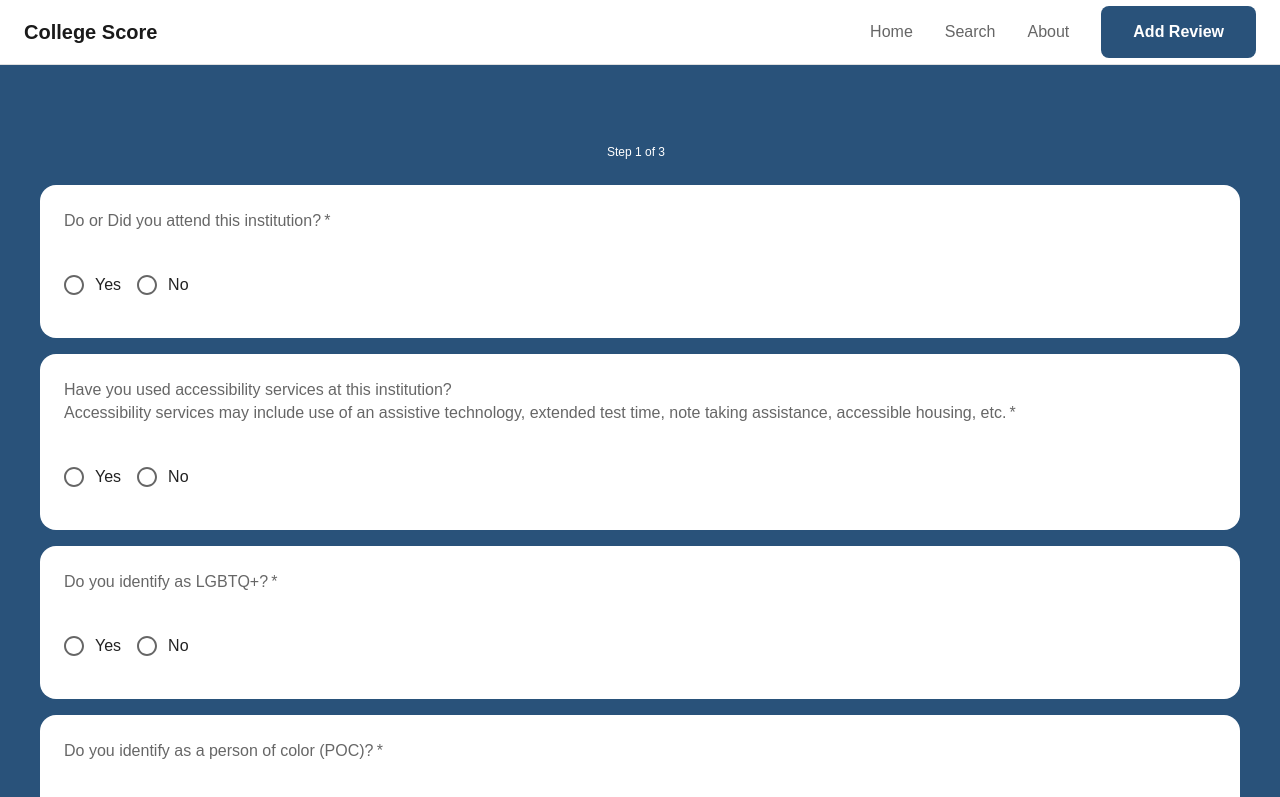
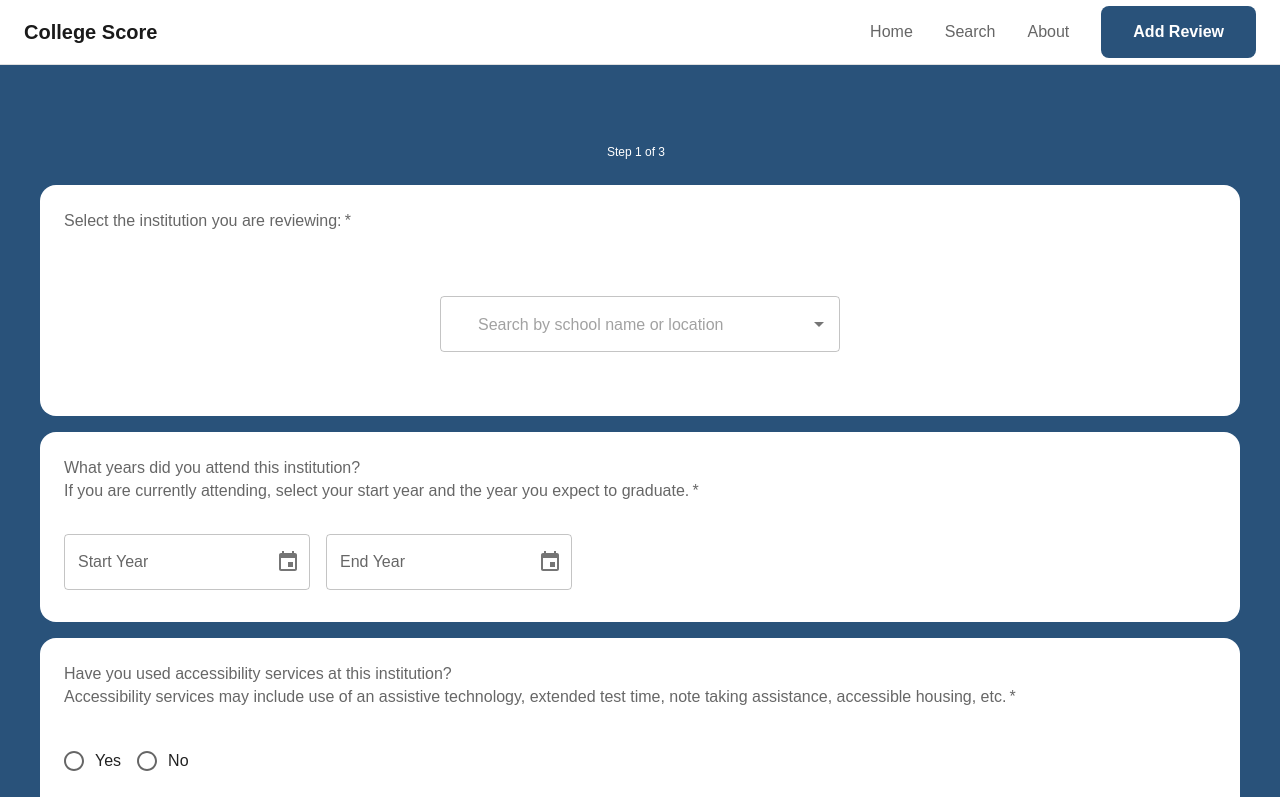
Before and after one commit to collegescore/frontend, a Next.js app: page /review in a window 1280 px wide. Shown: the top 797 px of the page. Built offline with nearby package versions, Linux system fonts and the light colour scheme; some icons are missing; what @mui/material-nextjs would draw is missing.

Commit message:
add search for college to review question

```diff
--- a/src/components/review/Question.tsx
+++ b/src/components/review/Question.tsx
@@ -12,6 +12,7 @@ import { Question } from "@/types/review_qa";
 
 import { LocalizationProvider, DatePicker } from "@mui/x-date-pickers";
 import { AdapterDayjs } from "@mui/x-date-pickers/AdapterDayjs";
+import { UniversitySearch } from "../common/UniversitySearch";
 
 interface ReviewQuestionProps {
   question: Question;
@@ -124,6 +125,14 @@ function ReviewQuestion({ question, onChange, value }: ReviewQuestionProps) {
             ))}
           </FormGroup>
         );
+      case "school-select":
+        return (
+          <UniversitySearch //TODO: fix value handling after the branch is merged
+            onSelect={(college) =>
+              onChange?.(question.id, college?.slug ?? null)
+            }
+          />
+        );
       default:
         return null;
     }
--- a/src/lib/reviewQuestions.ts
+++ b/src/lib/reviewQuestions.ts
@@ -8,11 +8,9 @@ export const reviewQuestions: Question[] = [
   {
     id: "q0",
     category: "Demographics",
-    type: "yes-no",
-    question: "Do or Did you attend this institution?",
+    type: "school-select",
+    question: "Select the institution you are reviewing:",
     required: true,
-    conditional: true,
-    followUpQuestionId: "q1",
   },
   {
     id: "q1",
--- a/src/types/review_qa.ts
+++ b/src/types/review_qa.ts
@@ -4,7 +4,8 @@ export type QuestionType =
   | "yes-no"
   | "date-range"
   | "text"
-  | "multiple-choice"; //possible question types that we can filter by
+  | "multiple-choice"
+  | "school-select"; //possible question types that we can filter by
 
 /**Union type of all possible question types */
 export type Question =
@@ -12,7 +13,8 @@ export type Question =
   | YesNoQ
   | DateRangeQ
   | TextQ
-  | MultipleChoiceQ;
+  | MultipleChoiceQ
+  | SchoolQ;
 
 type category = "Demographics" | "Rating" | "Written";
 
@@ -53,6 +55,9 @@ interface DateRangeQ extends BaseQuestion {
   type: "date-range";
 }
 
+interface SchoolQ extends BaseQuestion {
+    type: "school-select";
+}
 /**Question should be answered with a text input */
 interface TextQ extends BaseQuestion {
   type: "text";
```
